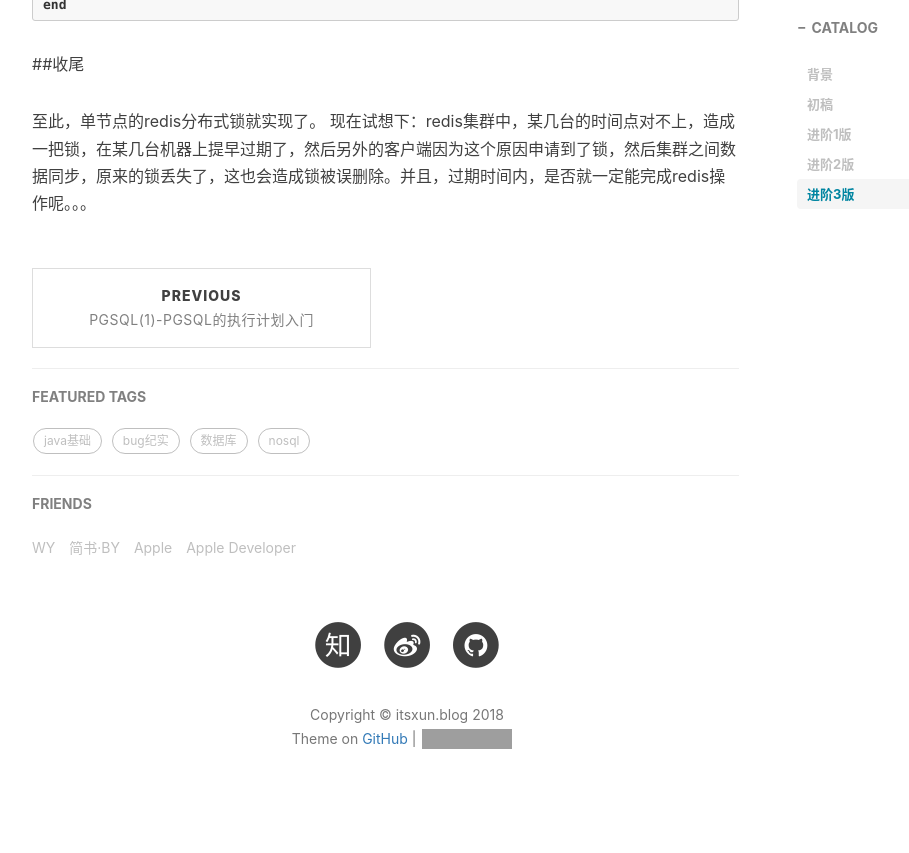
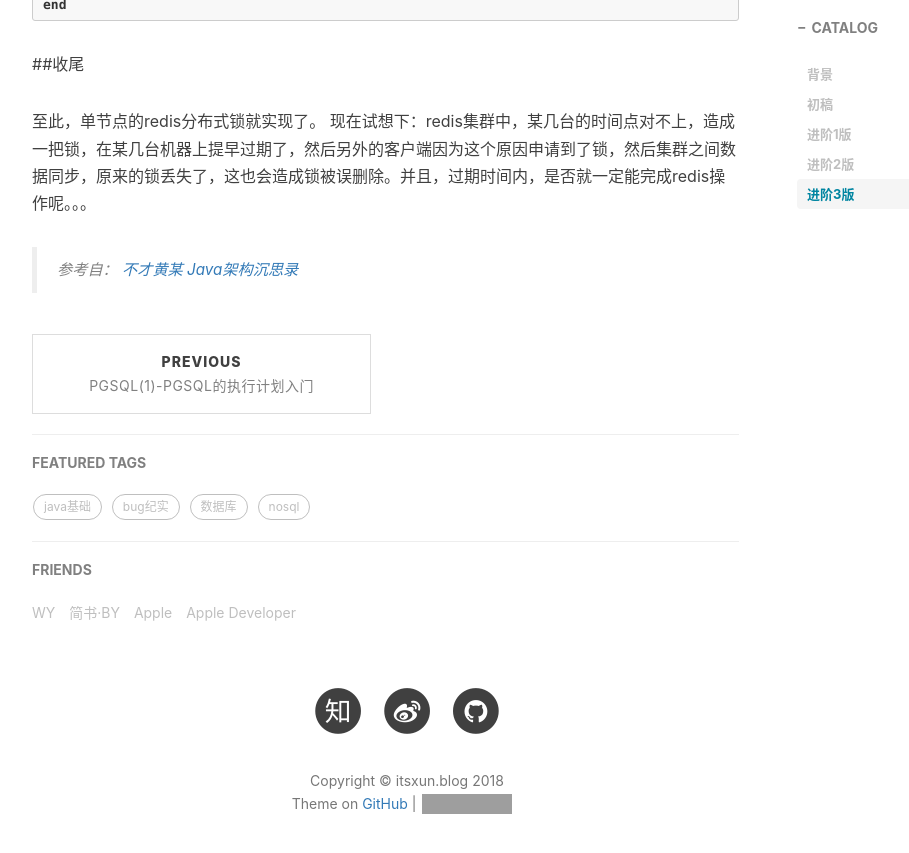
Before and after one commit to itsxun/itsxun.github.com, a Jekyll site: the page built from _posts/nosql/2018-08-29-redis分布式锁一：单点式锁设计.md, in a window 1280 px wide and 900 px high, scrolled down 3001 px. Shown: the top 853 px of the window, without its empty margins (233-1142 px from the left). Built offline with Jekyll 4.4.1, drawn with Linux system fonts in a browser that asks for light colours; nearby versions of some CDN libraries; comment, search, counter and statistics services are not loaded; grey boxes are pictures that could not be loaded.

Commit message:
add source

```diff
--- a/_posts/nosql/2018-08-29-redis分布式锁一：单点式锁设计.md
+++ b/_posts/nosql/2018-08-29-redis分布式锁一：单点式锁设计.md
@@ -106,3 +106,6 @@ end
 
 至此，单节点的redis分布式锁就实现了。
 现在试想下：redis集群中，某几台的时间点对不上，造成一把锁，在某几台机器上提早过期了，然后另外的客户端因为这个原因申请到了锁，然后集群之间数据同步，原来的锁丢失了，这也会造成锁被误删除。并且，过期时间内，是否就一定能完成redis操作呢。。。
+
+
+> 参考自：[ 不才黄某  Java架构沉思录](https://mp.weixin.qq.com/s?__biz=MzAxNjM2MTk0Ng==&mid=2247484976&idx=2&sn=a0b6771f0b4e471c710f8cd51c243971&chksm=9bf4b685ac833f936f3722a795ae202a3be37a3fb57332393e2eec3bbf8b34c4705d5b14a964&scene=0#rd)
```
